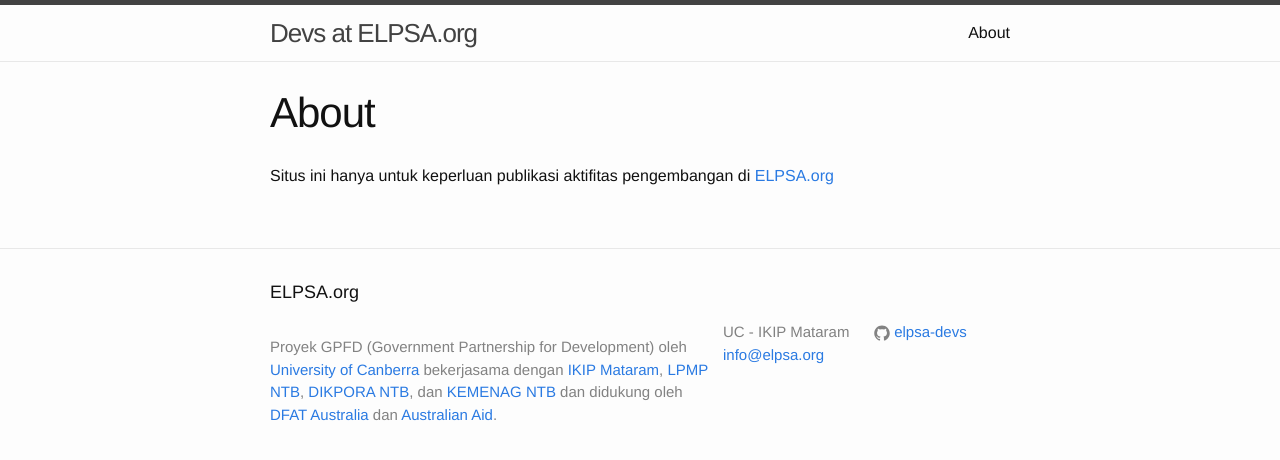
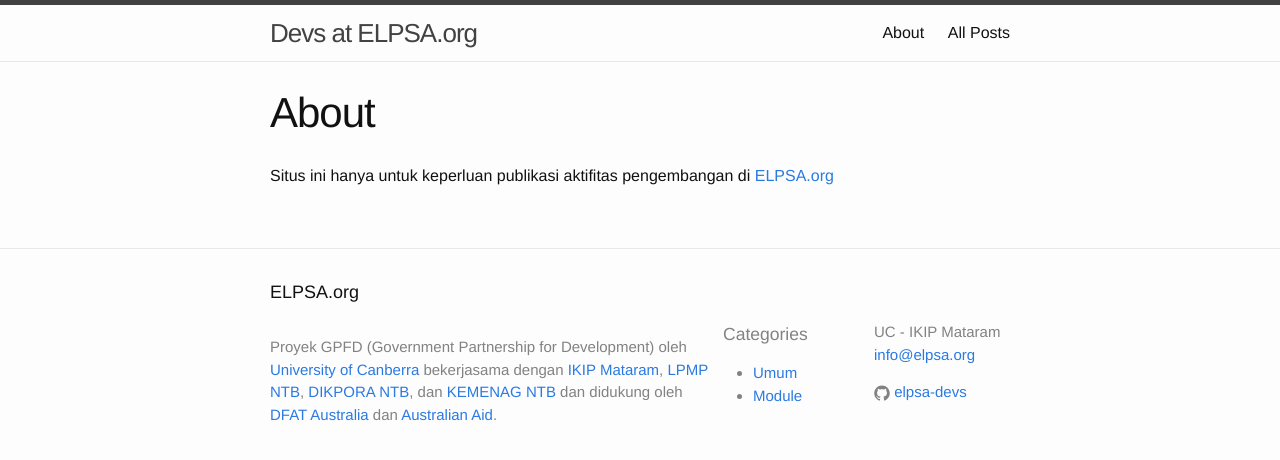
Before and after one commit to 23Pstars/elpsa-devs, a Jekyll site: the page built from about.md, in a window 1280 px wide. Shown: the top 460 px of the page. Built offline with Jekyll 4.4.1, drawn with Linux system fonts in a browser that asks for light colours.

Commit message:
adding categories

```diff
--- a/_includes/footer.html
+++ b/_includes/footer.html
@@ -11,17 +11,25 @@
       </div>
 
       <div class="footer-col footer-col-1">
-        <ul class="contact-list">
-          <li>
-            {{ site.author | escape }}
+        <h3>Categories</h3>
+        <ul>
+          {% for category in site.categories %}
+            <li>
+              <a href="/category#{{ category | first }}">
+                {{ category | first }}
+              </a>
             </li>
-            {% if site.email %}
-            <li><a href="mailto:{{ site.email }}">{{ site.email }}</a></li>
-            {% endif %}
+          {% endfor %}
         </ul>
       </div>
 
       <div class="footer-col footer-col-2">
+        <ul class="contact-list">
+          <li>{{ site.author | escape }}</li>
+          {% if site.email %}
+          <li><a href="mailto:{{ site.email }}">{{ site.email }}</a></li>
+          {% endif %}
+        </ul>
         <ul class="social-media-list">
           <li>
             <span class="icon icon--github">{% include icon-github.svg %}</span>
--- a/_layouts/home.html
+++ b/_layouts/home.html
@@ -6,10 +6,8 @@
 
   <h1 class="page-heading">Recent activities</h1>
 
-  {{ content }}
-
   <ul class="post-list">
-    {% for post in site.posts %}
+    {% for post in site.posts limit:5 %}
       <li>
         <span class="post-meta">
           {{ post.date | date: "%b %-d, %Y" }}
--- a/_sass/minima/_layout.scss
+++ b/_sass/minima/_layout.scss
@@ -235,3 +235,21 @@
     }
   }
 }
+
+/**
+ * Categories
+ */
+.category {
+  .post-list {
+    & > li {
+      margin-bottom: 0;
+    }
+    .post-meta {
+      margin-right: 10px;
+    }
+    .post-link {
+      display: inline;
+      font-size: 14px;
+    }
+  }
+}
--- /dev/null
+++ b/category.md
@@ -0,0 +1,5 @@
+---
+layout: category
+title: All Posts
+permalink: /category/
+---
```
Also changed, not shown: _layouts/category.html (added, +22 -0 lines).
